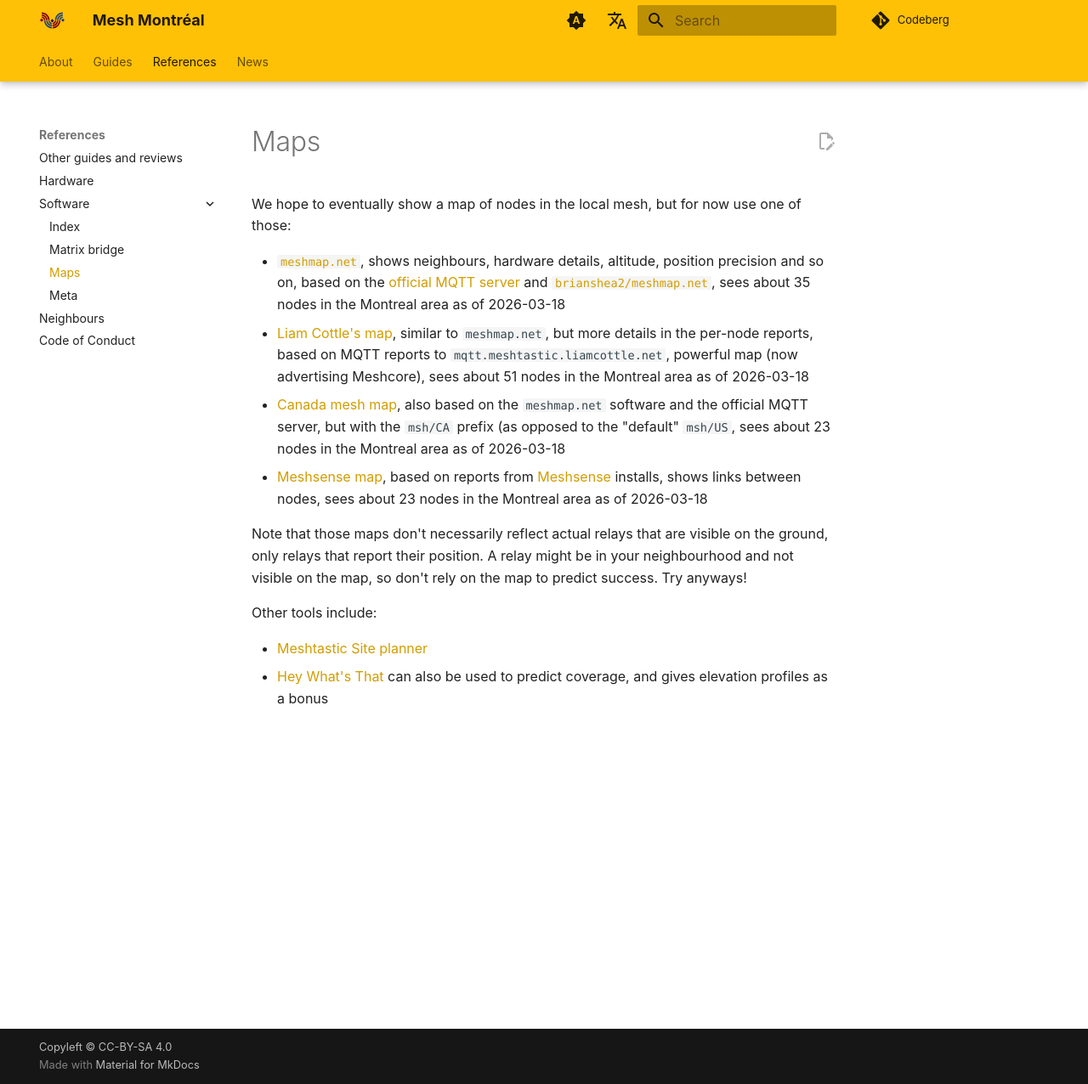
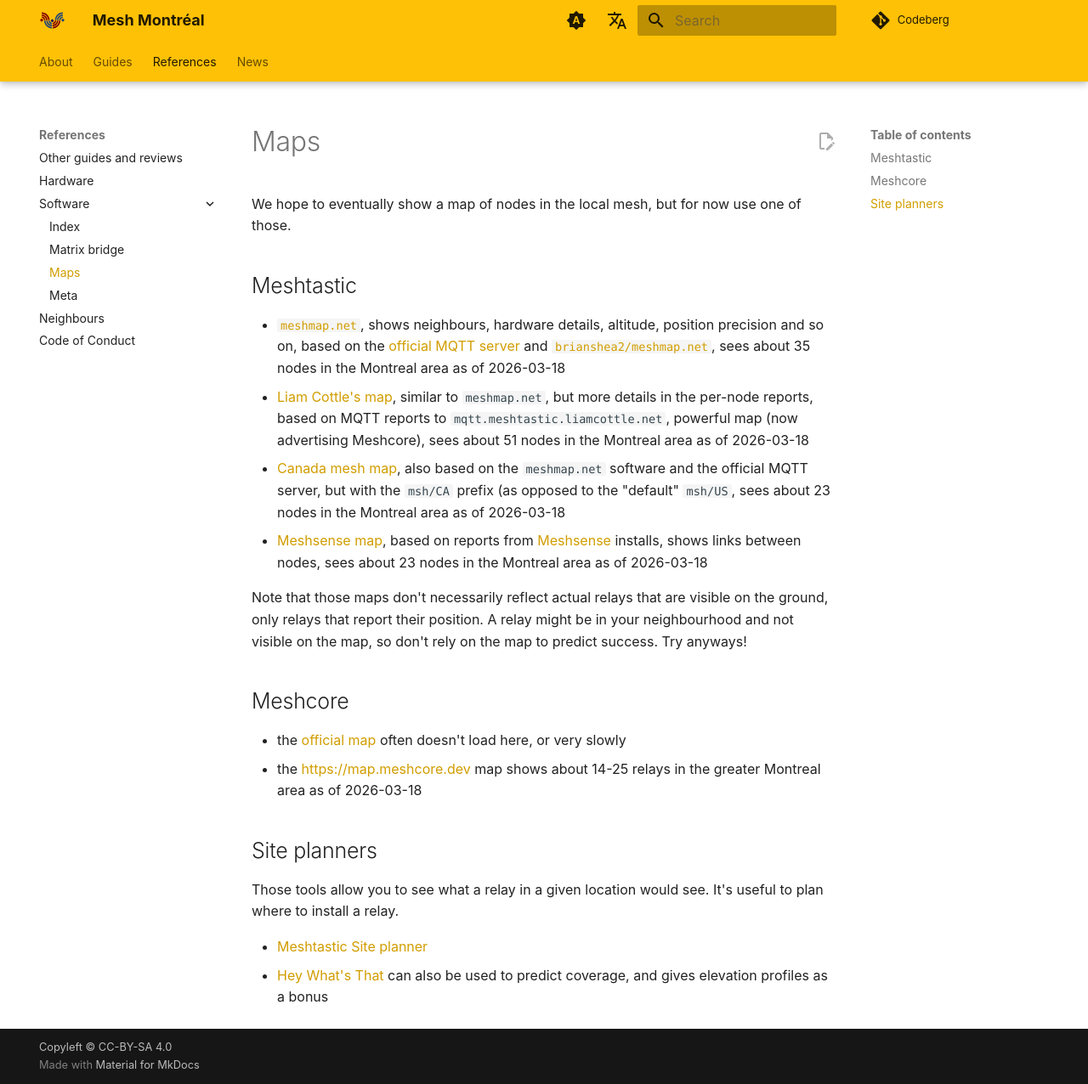
Before and after one commit to ReseauLibre/lora.reseaulibre.ca, an MkDocs documentation site: the page built from docs/references/maps.md, in a window 1280 px wide and 1276 px high. Shown: the whole window at 85% size. Built offline with MkDocs 1.6.1 and Material for MkDocs 9.7.7, drawn with Linux system fonts in a browser that asks for light colours; plug-ins that fetch from the network failed and are left out; comment, search, counter and statistics services are not loaded.

Commit message:
add meshcore maps, i keep refering to those to see over the fence

```diff
--- a/docs/references/maps.md
+++ b/docs/references/maps.md
@@ -1,7 +1,9 @@
 # Maps
 
 We hope to eventually show a map of nodes in the local mesh, but for
-now use one of those:
+now use one of those.
+
+## Meshtastic
 
 - [`meshmap.net`](https://meshmap.net/), shows neighbours, hardware details, altitude,
   position precision and so on, based on the [official MQTT server](https://meshtastic.org/docs/software/integrations/mqtt/#public-mqtt-server)
@@ -25,7 +27,16 @@
 might be in your neighbourhood and not visible on the map, so don't
 rely on the map to predict success. Try anyways!
 
-Other tools include:
+## Meshcore
+
+- the [official map](https://meshcore.co.uk/map.html) often doesn't load here, or very slowly
+- the <https://map.meshcore.dev> map shows about 14-25 relays in the
+  greater Montreal area as of 2026-03-18
+
+## Site planners
+
+Those tools allow you to see what a relay in a given location would
+see. It's useful to plan where to install a relay.
 
 - [Meshtastic Site planner](https://site.meshtastic.org/)
 - [Hey What's That](https://www.heywhatsthat.com/) can also be used to predict coverage, and gives
```
